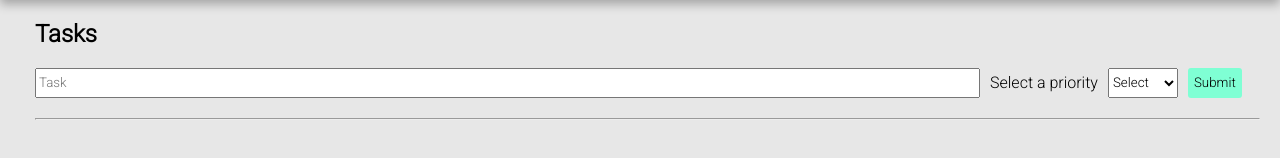
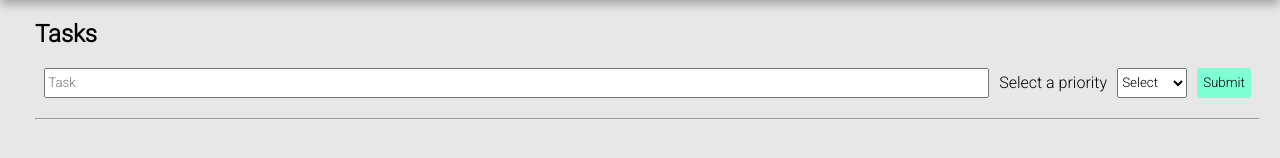
Before and after one commit to spanol/TodoApp_React, a React (Create React App) app: page / in a window 1280 px wide. Shown: the part 304-462 px from the top of the page. Built offline with nearby package versions, Linux system fonts and the light colour scheme.

Commit message:
commit
>Mais uma melhoria visual.

```diff
--- a/src/App.css
+++ b/src/App.css
@@ -97,6 +97,10 @@
   font-size: 11px;
 }
 
+.form-task{
+  justify-content: center;
+}
+
 .input-task {
   width: calc(100% - 280px);
 }
--- a/src/Components/Tasks/CreateTasks.jsx
+++ b/src/Components/Tasks/CreateTasks.jsx
@@ -25,7 +25,7 @@
   return (
     <div className="container">
       <h1>Tasks</h1>
-      <form onSubmit={addTodo} className="flex">
+      <form onSubmit={addTodo} className="flex form-task">
         <input
           className="input-task"
           type="text"
```
